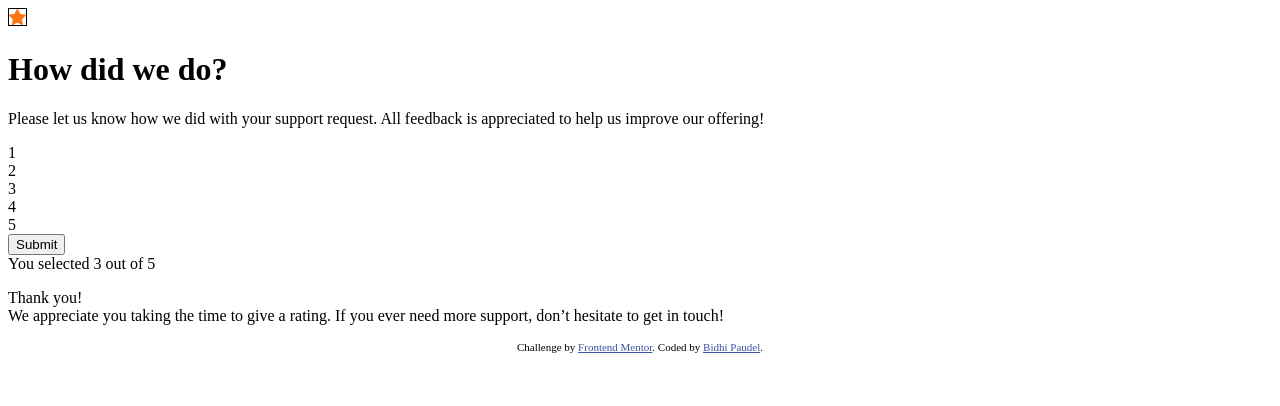
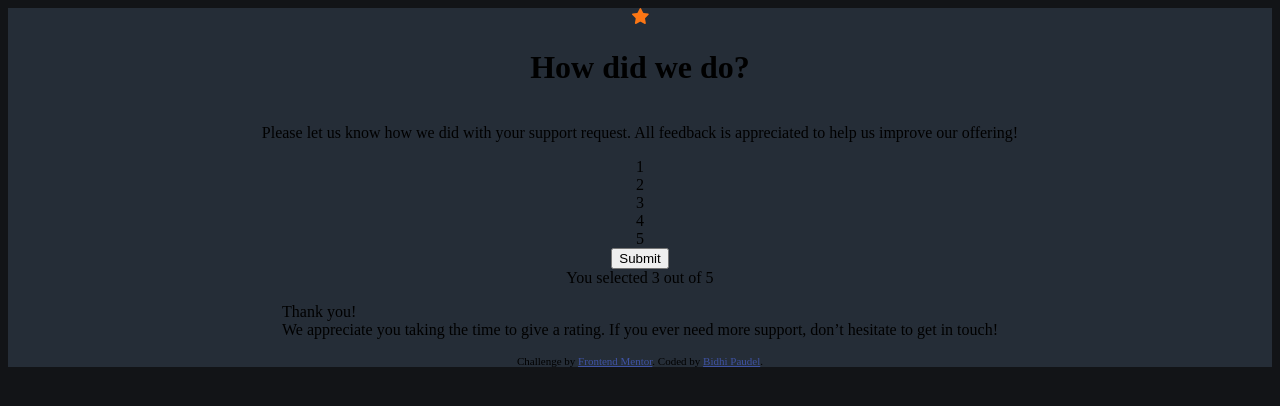
Before and after one commit to Bidhi1/interactive-rating-component-main, a plain HTML site: page index.html in a window 1280 px wide. Drawn offline with Linux system fonts and the light colour scheme.

Commit message:
fifth-commit

```diff
--- a/style.css
+++ b/style.css
@@ -25,6 +25,19 @@
 - Family: [Overpass](https://fonts.google.com/specimen/Overpass)
 - Weights: 400, 700 */
 
-img{
-    border: 1px solid black;
+.container{
+    display: flex;
+    flex-direction: column;
+    align-items: center;
+    justify-content: center;
+    background-color: var(--DarkBlue);
 }
+
+.container .img{
+    border: 3px solid black;
+
+}
+
+body{
+    background-color: var(--VeryDarkBlue);
+}
```
